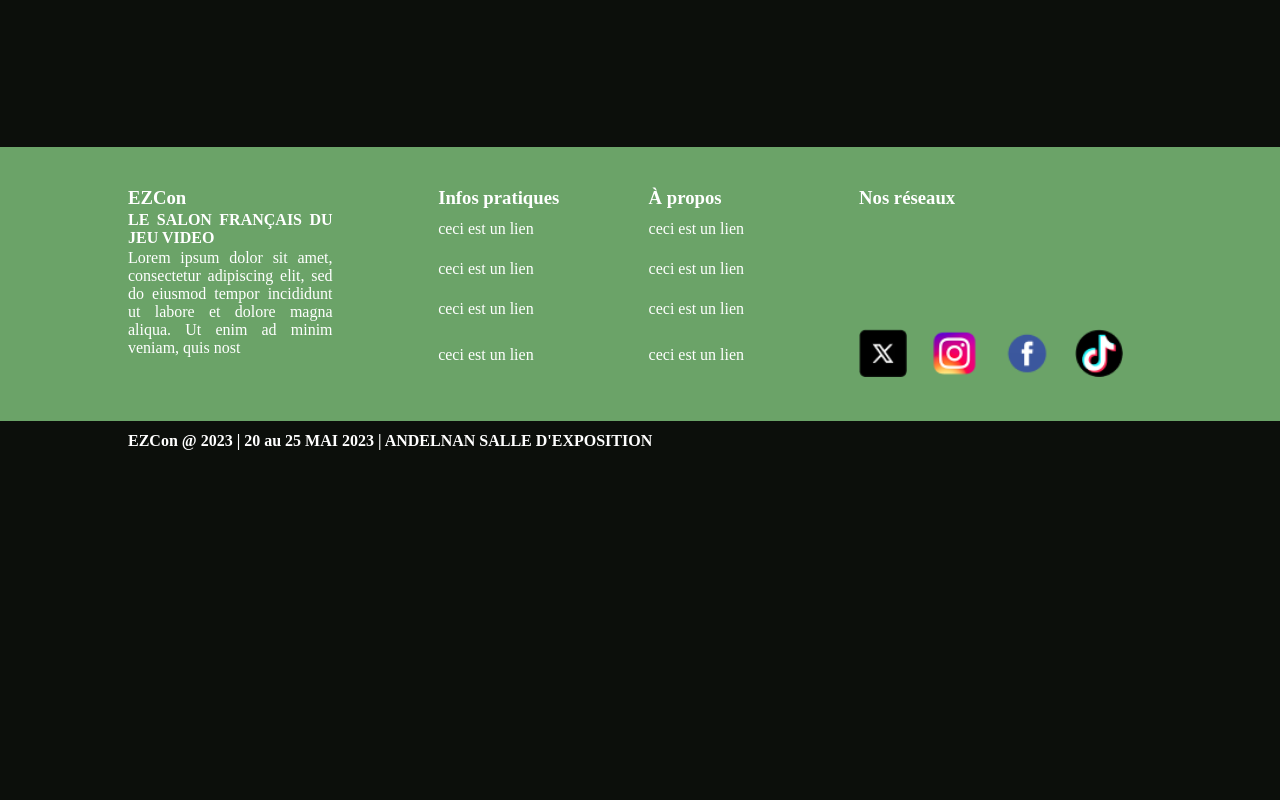
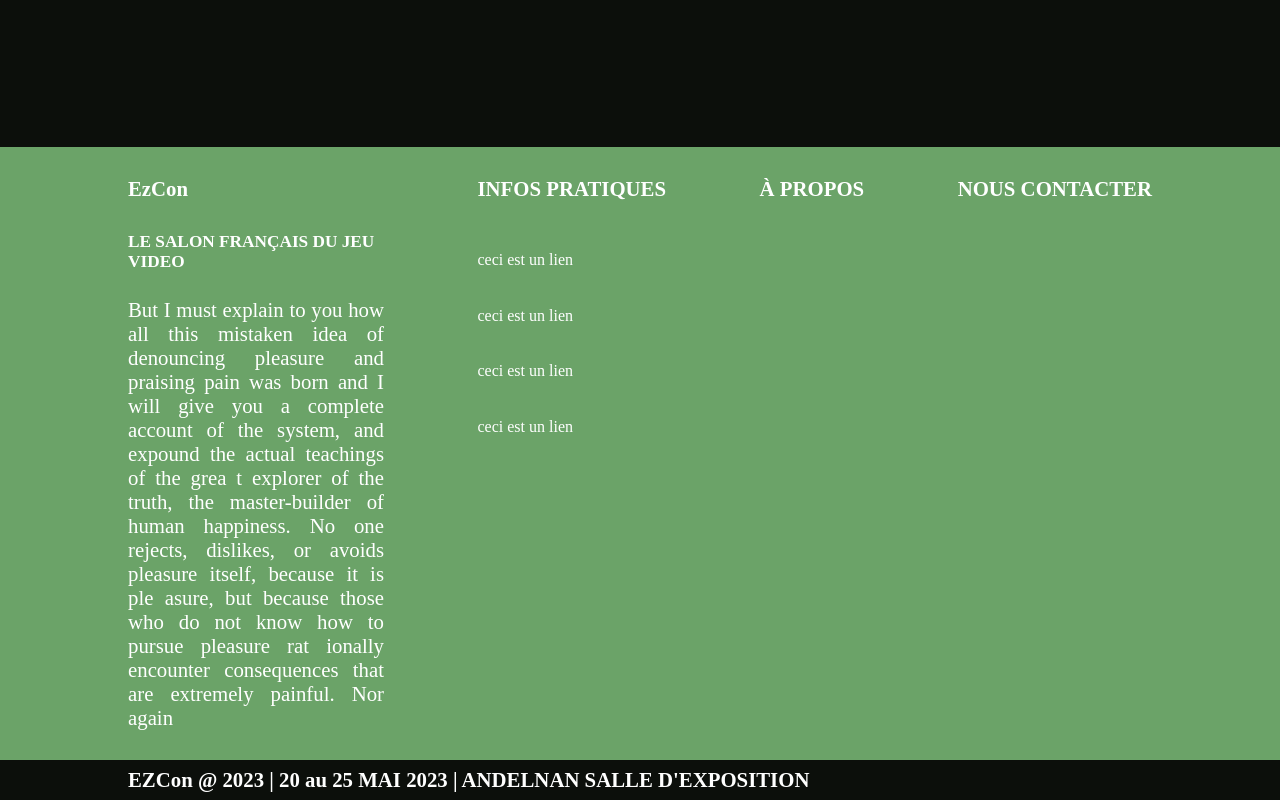
Before and after one commit to SunoWhere/Chokbar-Project, a Vue app in the folder client/: page / in a window 1280 px wide. Shown: the part 763-1563 px from the top of the page. Before the commit the page ends 1224 px from the top, so only its background shows below. Built offline with nearby package versions, Linux system fonts and the light colour scheme.

Commit message:
footer updated

```diff
--- a/client/src/components/Footer.vue
+++ b/client/src/components/Footer.vue
@@ -1,88 +1,47 @@
 <template>
     <div class="footer">
-        <div class="table">
-            <table id="first-table">
-                <thead>
-                    <tr>
-                        <th class="first-column">
-                            <h3>EZCon</h3>
-                        </th>
-                    </tr>
-                </thead>
-                <tbody>
-                    <tr>
-                        <td>
-                            <h4>LE SALON FRANÇAIS DU JEU VIDEO</h4>
-                        </td>
-                    </tr>
-                    <tr>
-                        <td>
-                            <p>
-                                Lorem ipsum dolor sit amet, consectetur adipiscing elit, sed
-                                do eiusmod tempor incididunt ut labore et dolore magna aliqua.
-                                Ut enim ad minim veniam, quis nost
+      <div class="main-container">
+        <div class="ezcon">
+          <h4 class="title">EzCon</h4>
+          <h5 class="footer-slogan">LE SALON FRANÇAIS DU JEU VIDEO</h5>
+          <p class="footer-presentation">But I must explain to you how all this mistaken idea of denouncing
+            pleasure and praising pain was born and I will give you a complete
+            account of the system, and expound the actual teachings of the grea
+            t explorer of the truth, the master-builder of human happiness. No
+            one rejects, dislikes, or avoids pleasure itself, because it is ple
+            asure, but because those who do not know how to pursue pleasure rat
+            ionally encounter consequences that are extremely painful. Nor again
           </p>
-                        </td>
-                    </tr>
-                </tbody>
-            </table>
+        </div>
 
-            <table id="scnd-table">
-                <thead>
-                    <tr>
-                        <th class="scnd-column">
-                            <h3>Infos pratiques</h3>
-                        </th>
-                        <th class="thrd-column">
-                            <h3>À propos</h3>
-                        </th>
-                        <th class="fourth-column">
-                            <h3>Nos réseaux</h3>
-                        </th>
-                    </tr>
-                </thead>
-                <tbody>
-                    <tr>
-                        <td>
-                            <button>ceci est un lien</button>
-                        </td>
-                        <td>
-                            <button>ceci est un lien</button>
-                        </td>
-                    </tr>
-                    <tr>
-                        <td>
-                            <button>ceci est un lien</button>
-                        </td>
-                        <td>
-                            <button>ceci est un lien</button>
-                        </td>
-                    </tr>
-                    <tr>
-                        <td>
-                            <button>ceci est un lien</button>
-                        </td>
-                        <td>
-                            <button>ceci est un lien</button>
-                        </td>
-                    </tr>
-                    <tr>
-                        <td>
-                            <button>ceci est un lien</button>
-                        </td>
-                        <td>
-                            <button>ceci est un lien</button>
-                        </td>
-                        <td>
-                            <img id="x" class="logo" src="../assets/reseaux-sociaux/X.png" alt="X logo"/>
-                            <img id="insta" class="logo" src="../assets/reseaux-sociaux/Insta.png" alt="Instagram logo"/>
-                            <img id="fb" class="logo" src="../assets/reseaux-sociaux/Fb.png" alt="Facebook logo"/>
-                            <img id="tiktok" class="logo" src="../assets/reseaux-sociaux/Tiktok.png" alt="Tiktok logo"/>
-                        </td>
-                    </tr>
-                </tbody>
-            </table>
+        <div class="infos-pratiques">
+          <h4 class="title">INFOS PRATIQUES </h4>
+          <div class="button-container">
+            <div class="button">ceci est un lien</div>
           </div>
+
+          <div class="button-container">
+            <div class="button">ceci est un lien</div>
+          </div>
+
+          <div class="button-container">
+            <div class="button">ceci est un lien</div>
+          </div>
+
+          <div class="button-container">
+            <div class="button">ceci est un lien</div>
+          </div>
+        </div>
+
+        <div class="apropos">
+          <h4 class="title">À PROPOS</h4>
+        </div>
+
+        <div class="nous contacter">
+          <h4>NOUS CONTACTER</h4>
+        </div>
+      </div>
+
       <div class="tfoot-container">
           <div class="tfoot">
               <h4>EZCon @ 2023 | 20 au 25 MAI 2023 | ANDELNAN SALLE D'EXPOSITION</h4>
@@ -123,57 +82,40 @@ export default {
   --columns-width: 25%;
   --last-column-width: 100%;
 
-    --footer-margin: 10%;
+  --footer-padding: 10%;
   --logos-margin: 20%;
   --tfoot-container-height: 40px;
+
+  font-size: clamp(1.3rem, 1.1vw, 2.3rem);
 }
 
-.table {
-    margin-left: var(--footer-margin);
-    margin-top: var(--table-space);
-    margin-bottom: var(--table-space);
+.main-container {
+  padding: 30px var(--footer-padding);
+
   display: flex;
+  justify-content: space-between;
   flex-direction: row;
 }
 
-#first-table {
-    width: 30%;
-    text-align: left;
-    margin-right: 5%;
+.ezcon {
+  width: var(--columns-width);
 }
 
-table {
-    width: 100%;
-    height: 90%;
-    padding-right: var(--footer-margin);
-    border-collapse: collapse;
+.title {
+  margin-bottom: 1.5em;
 }
 
-.scnd-column, .thrd-column {
-    width: var(--columns-width);
-    text-align: left;
+.footer-slogan {
+  margin-bottom: 1.5em;
 }
 
-.fourth-column {
-    width: var(--last-column-width);
-    text-align: left;
+.footer-presentation {
+  text-align: justify;
 }
 
-tbody button {
-    font-size: 1rem;
-}
-
-tbody td {
-    height: 40px;
-    text-align: justify;
-    padding-right: 3em;
-}
-
-tbody button {
-    background-color: transparent;
-    color: white;
-    border: none;
-    cursor: pointer;
+.infos-pratiques {
+  display: flex;
+  flex-direction: column;
 }
 
 .tfoot-container {
@@ -191,7 +133,7 @@ tbody button {
     text-align: left;
     margin-top: 20px;
     margin-bottom: 20px;
-    margin-left: var(--footer-margin);
+    margin-left: var(--footer-padding);
 }
 
 .logos {
@@ -206,4 +148,24 @@ tbody button {
     margin-right: 1.5em;
 }
 
+.button-container {
+  margin: 10% 0px;
+  display: flex;
+  justify-content: flex-start;
+}
+
+.button {
+  text-align: left;
+  font-size: clamp(1rem, 1.1vw, 2rem);
+  background-color: transparent;
+  color: white;
+  border: none;
+  cursor: pointer;
+  transition: color 0.1s ease-in-out;
+}
+
+.button:hover {
+  color: #006EF0;
+}
+
 </style>
```
Lines whose indentation alone changed are shown as unchanged.
